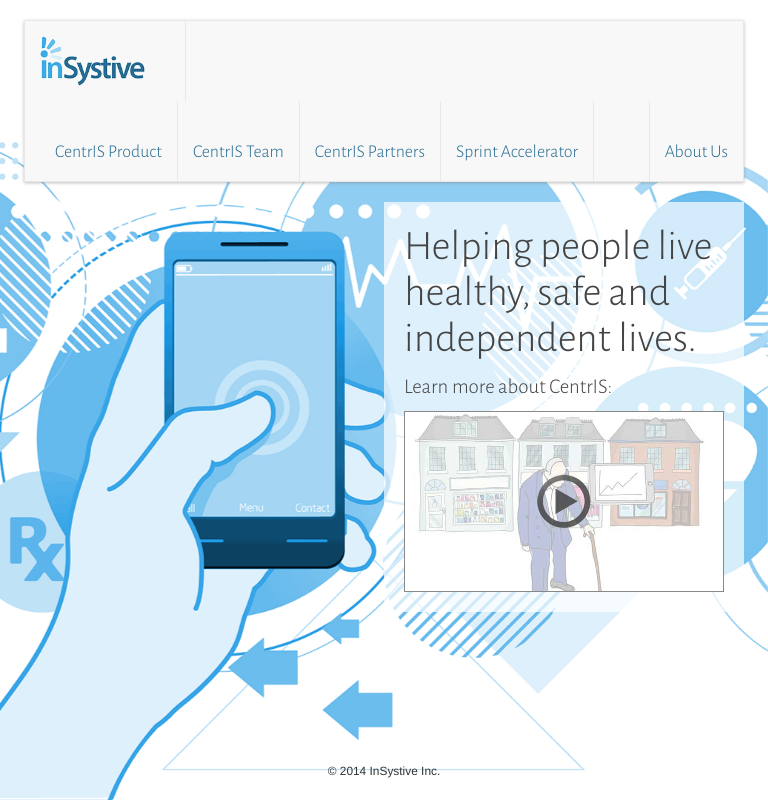
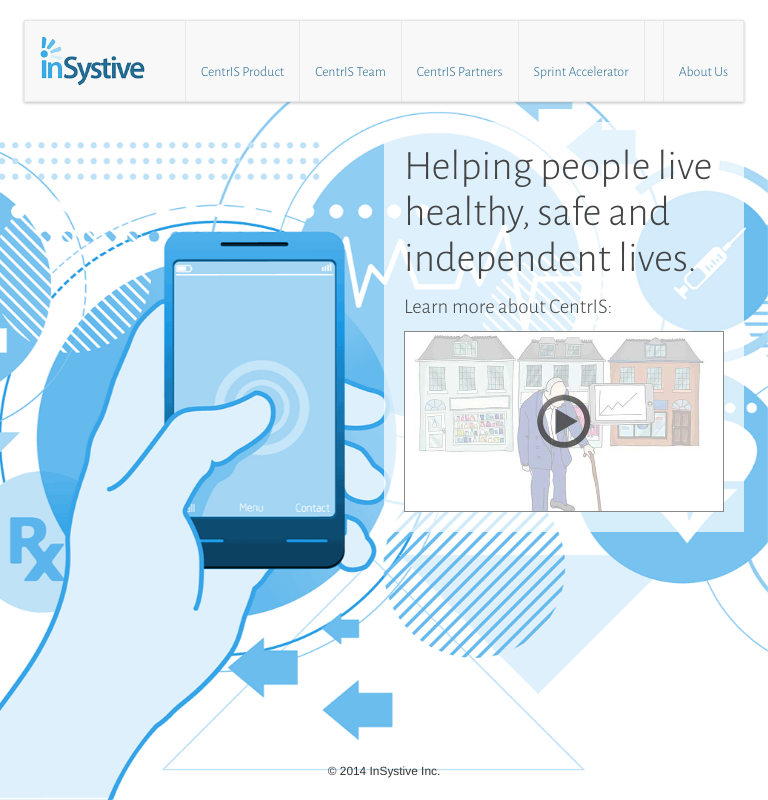
Before and after one commit to jfredrickson/insystive, a PHP site: page /index.php in a window 768 px wide. Run offline with PHP 8.4, Linux system fonts and the light colour scheme.

Commit message:
reduce navbar font size when browser window is small

```diff
--- a/css/insystive.css
+++ b/css/insystive.css
@@ -256,6 +256,12 @@ body.home .intro img.video-thumbnail {
   font-size: 18px;
 }
 
+@media (min-width: 768px) and (max-width: 991px) {
+  .navbar-default .navbar-nav > li > a, .navbar-default .navbar-nav a {
+    font-size: 14px;
+  }
+}
+
 .navbar-default .navbar-nav > li > a:hover,
 .navbar-default .navbar-nav > li > a:focus {
   color: #286d93;
```
